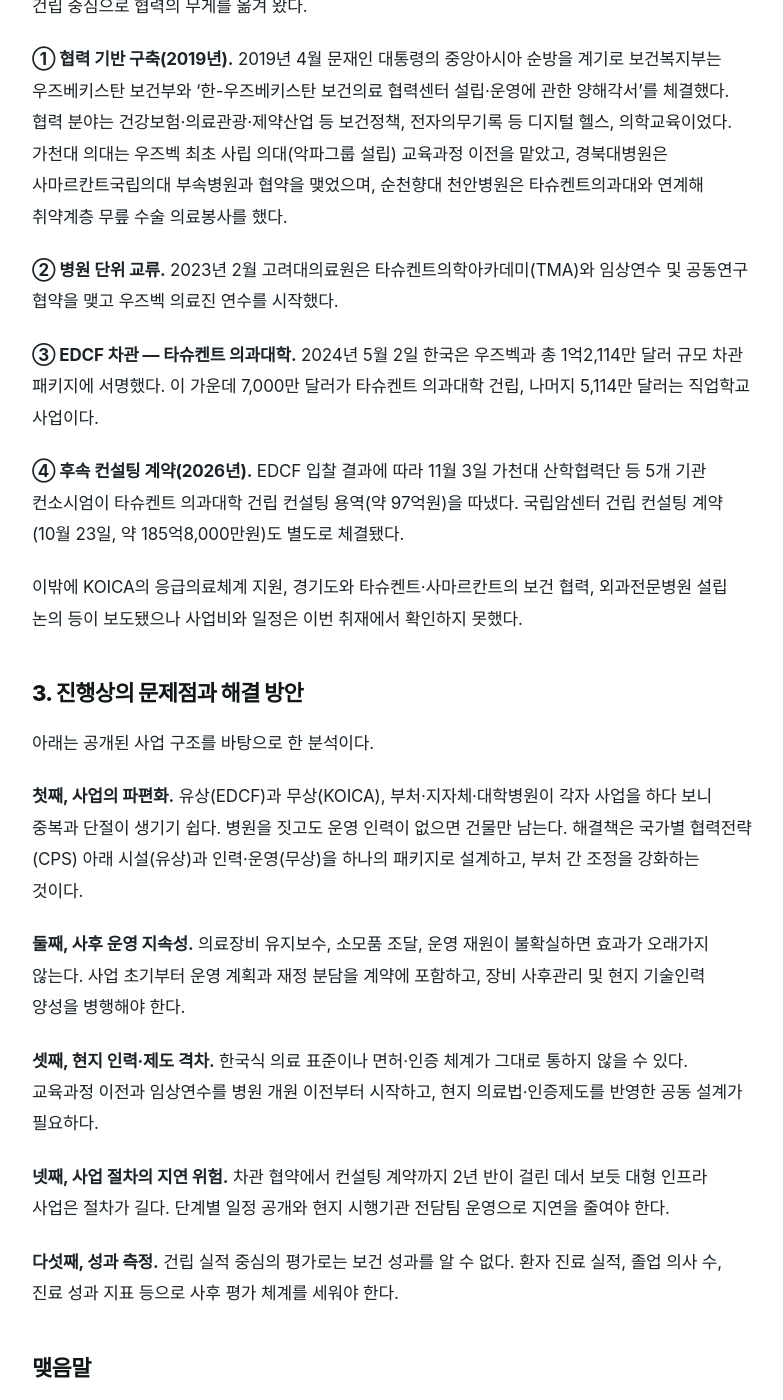
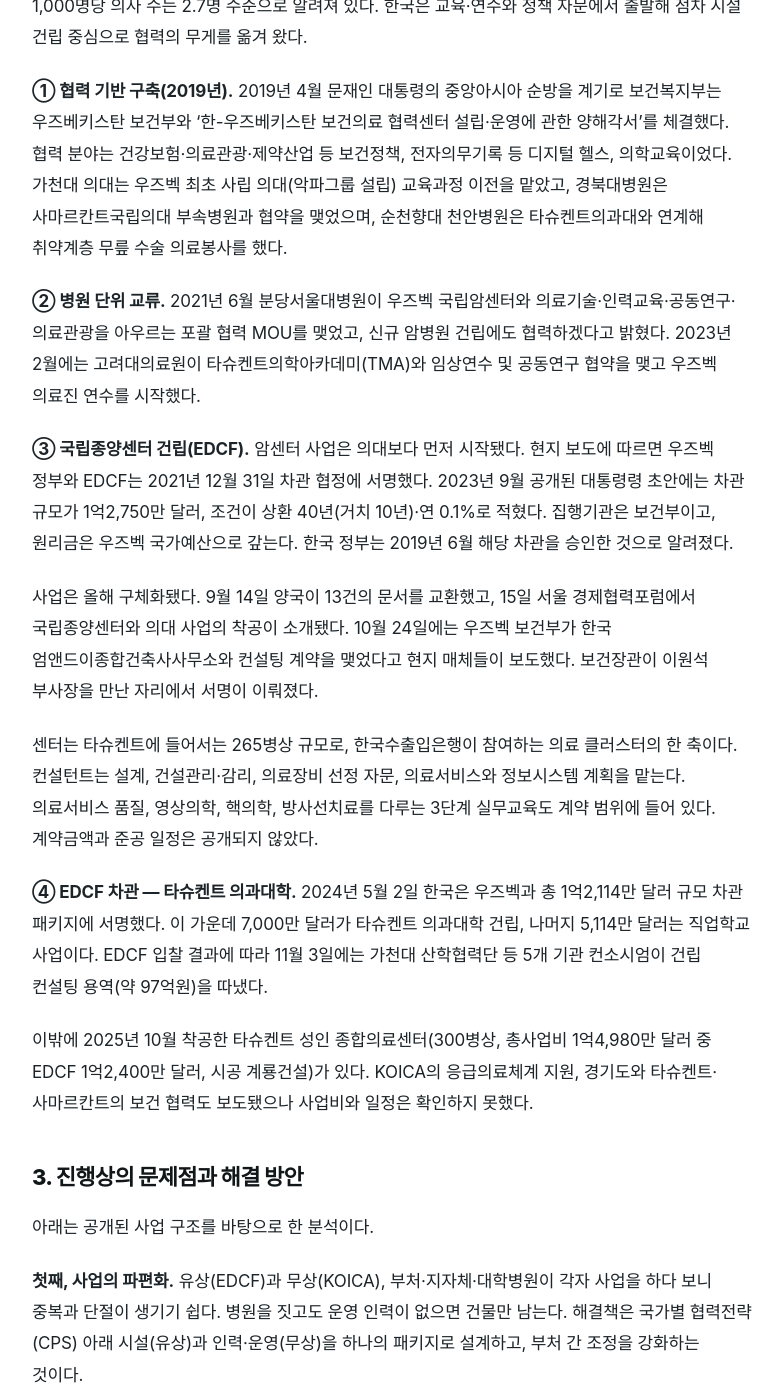
Before and after one commit to kokorojuin-tech/mt-news, a Jekyll site: the page built from _posts/2026-11-16-korea-uzbekistan-medical-oda.md, in a window 1280 px wide and 1400 px high, scrolled down 1382 px. Shown: the whole window, without its empty margins (248-1031 px from the left). Built offline with Jekyll 4.4.1, drawn with Linux system fonts in a browser that asks for light colours; some web fonts are replaced; some of the changed text lies outside the part shown.

Commit message:
Update 2026-11-16-korea-uzbekistan-medical-oda.md

```diff
--- a/_posts/2026-11-16-korea-uzbekistan-medical-oda.md
+++ b/_posts/2026-11-16-korea-uzbekistan-medical-oda.md
@@ -1,13 +1,13 @@
 ---
-title: "ODA로 이어진 한국-우즈베키스탄 의료협력, 병원·의대 건립 단계로"
-description: "유상(EDCF)·무상(KOICA) ODA 체계 개요부터 우즈베키스탄 의료 지원 현황, 진행상의 문제점과 해결 방안까지 짚었다."
+title: "ODA로 이어진 한국-우즈베키스탄 의료협력, 병원·의대·암센터 건립 단계로"
+description: "유상(EDCF)·무상(KOICA) ODA 체계 개요부터 우즈베키스탄 의료 지원 현황, 265병상 국립종양센터 추진 경과, 문제점과 해결 방안까지 짚었다."
 category: global
 author: 백승화 기자
-tags: [ODA, 우즈베키스탄, KOICA, EDCF, 의료협력, 보건의료, 중앙아시아]
+tags: [ODA, 우즈베키스탄, KOICA, EDCF, 의료협력, 국립종양센터, 타슈켄트, 중앙아시아]
 lang: ko
 ---
 
-우즈베키스탄이 한국 공적개발원조(ODA)의 주요 보건의료 협력 대상으로 부상하고 있다. 2024년 대외경제협력기금(EDCF) 차관 협약에 이어 올해 11월에는 타슈켄트 의과대학 건립 컨설팅 계약이 체결되며 사업이 실행 단계에 들어섰다. 한국 ODA의 구조와 대우즈벡 지원 현황, 과제를 정리했다.
+우즈베키스탄이 한국 공적개발원조(ODA)의 주요 보건의료 협력 대상으로 부상하고 있다. 2024년 대외경제협력기금(EDCF) 차관으로 타슈켄트 의과대학 건립이 추진되는 가운데, 10월에는 265병상 규모 국립종양센터 건립 컨설팅 계약이, 11월 3일에는 의과대학 건립 컨설팅 계약이 잇따라 체결됐다. 한국 ODA의 구조와 대우즈벡 지원 현황, 과제를 정리했다.
 
 ## 1. 한국 ODA 개요: 유상과 무상, 다자
 
@@ -27,13 +27,17 @@ ODA는 개발도상국의 경제발전과 복지 증진을 위해 제공하는
 
 **① 협력 기반 구축(2019년).** 2019년 4월 문재인 대통령의 중앙아시아 순방을 계기로 보건복지부는 우즈베키스탄 보건부와 '한-우즈베키스탄 보건의료 협력센터 설립·운영에 관한 양해각서'를 체결했다. 협력 분야는 건강보험·의료관광·제약산업 등 보건정책, 전자의무기록 등 디지털 헬스, 의학교육이었다. 가천대 의대는 우즈벡 최초 사립 의대(악파그룹 설립) 교육과정 이전을 맡았고, 경북대병원은 사마르칸트국립의대 부속병원과 협약을 맺었으며, 순천향대 천안병원은 타슈켄트의과대와 연계해 취약계층 무릎 수술 의료봉사를 했다.
 
-**② 병원 단위 교류.** 2023년 2월 고려대의료원은 타슈켄트의학아카데미(TMA)와 임상연수 및 공동연구 협약을 맺고 우즈벡 의료진 연수를 시작했다.
+**② 병원 단위 교류.** 2021년 6월 분당서울대병원이 우즈벡 국립암센터와 의료기술·인력교육·공동연구·의료관광을 아우르는 포괄 협력 MOU를 맺었고, 신규 암병원 건립에도 협력하겠다고 밝혔다. 2023년 2월에는 고려대의료원이 타슈켄트의학아카데미(TMA)와 임상연수 및 공동연구 협약을 맺고 우즈벡 의료진 연수를 시작했다.
 
-**③ EDCF 차관 — 타슈켄트 의과대학.** 2024년 5월 2일 한국은 우즈벡과 총 1억2,114만 달러 규모 차관 패키지에 서명했다. 이 가운데 7,000만 달러가 타슈켄트 의과대학 건립, 나머지 5,114만 달러는 직업학교 사업이다.
+**③ 국립종양센터 건립(EDCF).** 암센터 사업은 의대보다 먼저 시작됐다. 현지 보도에 따르면 우즈벡 정부와 EDCF는 2021년 12월 31일 차관 협정에 서명했다. 2023년 9월 공개된 대통령령 초안에는 차관 규모가 1억2,750만 달러, 조건이 상환 40년(거치 10년)·연 0.1%로 적혔다. 집행기관은 보건부이고, 원리금은 우즈벡 국가예산으로 갚는다. 한국 정부는 2019년 6월 해당 차관을 승인한 것으로 알려졌다.
 
-**④ 후속 컨설팅 계약(2026년).** EDCF 입찰 결과에 따라 11월 3일 가천대 산학협력단 등 5개 기관 컨소시엄이 타슈켄트 의과대학 건립 컨설팅 용역(약 97억원)을 따냈다. 국립암센터 건립 컨설팅 계약(10월 23일, 약 185억8,000만원)도 별도로 체결됐다.
+사업은 올해 구체화됐다. 9월 14일 양국이 13건의 문서를 교환했고, 15일 서울 경제협력포럼에서 국립종양센터와 의대 사업의 착공이 소개됐다. 10월 24일에는 우즈벡 보건부가 한국 엄앤드이종합건축사사무소와 컨설팅 계약을 맺었다고 현지 매체들이 보도했다. 보건장관이 이원석 부사장을 만난 자리에서 서명이 이뤄졌다.
 
-이밖에 KOICA의 응급의료체계 지원, 경기도와 타슈켄트·사마르칸트의 보건 협력, 외과전문병원 설립 논의 등이 보도됐으나 사업비와 일정은 이번 취재에서 확인하지 못했다.
+센터는 타슈켄트에 들어서는 265병상 규모로, 한국수출입은행이 참여하는 의료 클러스터의 한 축이다. 컨설턴트는 설계, 건설관리·감리, 의료장비 선정 자문, 의료서비스와 정보시스템 계획을 맡는다. 의료서비스 품질, 영상의학, 핵의학, 방사선치료를 다루는 3단계 실무교육도 계약 범위에 들어 있다. 계약금액과 준공 일정은 공개되지 않았다.
+
+**④ EDCF 차관 — 타슈켄트 의과대학.** 2024년 5월 2일 한국은 우즈벡과 총 1억2,114만 달러 규모 차관 패키지에 서명했다. 이 가운데 7,000만 달러가 타슈켄트 의과대학 건립, 나머지 5,114만 달러는 직업학교 사업이다. EDCF 입찰 결과에 따라 11월 3일에는 가천대 산학협력단 등 5개 기관 컨소시엄이 건립 컨설팅 용역(약 97억원)을 따냈다.
+
+이밖에 2025년 10월 착공한 타슈켄트 성인 종합의료센터(300병상, 총사업비 1억4,980만 달러 중 EDCF 1억2,400만 달러, 시공 계룡건설)가 있다. KOICA의 응급의료체계 지원, 경기도와 타슈켄트·사마르칸트의 보건 협력도 보도됐으나 사업비와 일정은 확인하지 못했다.
 
 ## 3. 진행상의 문제점과 해결 방안
 
@@ -41,23 +45,29 @@ ODA는 개발도상국의 경제발전과 복지 증진을 위해 제공하는
 
 **첫째, 사업의 파편화.** 유상(EDCF)과 무상(KOICA), 부처·지자체·대학병원이 각자 사업을 하다 보니 중복과 단절이 생기기 쉽다. 병원을 짓고도 운영 인력이 없으면 건물만 남는다. 해결책은 국가별 협력전략(CPS) 아래 시설(유상)과 인력·운영(무상)을 하나의 패키지로 설계하고, 부처 간 조정을 강화하는 것이다.
 
-**둘째, 사후 운영 지속성.** 의료장비 유지보수, 소모품 조달, 운영 재원이 불확실하면 효과가 오래가지 않는다. 사업 초기부터 운영 계획과 재정 분담을 계약에 포함하고, 장비 사후관리 및 현지 기술인력 양성을 병행해야 한다.
+**둘째, 사후 운영 지속성.** 의료장비 유지보수, 소모품 조달, 운영 재원이 불확실하면 효과가 오래가지 않는다. 특히 암센터는 방사선치료·핵의학 장비 운용과 전문 인력이 핵심이다. 사업 초기부터 운영 계획과 재정 분담을 계약에 포함하고, 장비 사후관리 및 현지 기술인력 양성을 병행해야 한다. 암센터 컨설팅에 3단계 실무교육이 들어간 것은 이런 문제의식을 반영한 것으로 보인다.
 
 **셋째, 현지 인력·제도 격차.** 한국식 의료 표준이나 면허·인증 체계가 그대로 통하지 않을 수 있다. 교육과정 이전과 임상연수를 병원 개원 이전부터 시작하고, 현지 의료법·인증제도를 반영한 공동 설계가 필요하다.
 
-**넷째, 사업 절차의 지연 위험.** 차관 협약에서 컨설팅 계약까지 2년 반이 걸린 데서 보듯 대형 인프라 사업은 절차가 길다. 단계별 일정 공개와 현지 시행기관 전담팀 운영으로 지연을 줄여야 한다.
+**넷째, 사업 절차의 지연 위험.** 암센터는 차관 협정(2021년 말)에서 건립 컨설팅 계약(2026년 10월)까지 약 5년, 의대는 차관 서명(2024년 5월)에서 컨설팅 계약(2026년 11월)까지 2년 반이 걸렸다. 대형 인프라 사업은 절차가 길다. 단계별 일정 공개와 현지 시행기관 전담팀 운영으로 지연을 줄여야 한다.
 
-**다섯째, 성과 측정.** 건립 실적 중심의 평가로는 보건 성과를 알 수 없다. 환자 진료 실적, 졸업 의사 수, 진료 성과 지표 등으로 사후 평가 체계를 세워야 한다.
+**다섯째, 투명성과 성과 측정.** 계약금액·준공 일정 등이 공개되지 않아 진행 상황을 외부에서 파악하기 어렵다. 건립 실적 중심의 평가로는 보건 성과도 알 수 없다. 환자 진료 실적, 졸업 의사 수, 진료 성과 지표 등으로 사후 평가 체계를 세우고 정보를 공개해야 한다.
 
 ## 맺음말
 
-한국과 우즈베키스탄의 의료협력은 연수·교류에서 병원과 의대를 짓는 단계로 올라섰다. 이제 중요한 것은 얼마나 짓느냐보다 짓고 나서 얼마나 제대로 돌아가게 하느냐다. 한국 의료기관과 기업의 중앙아시아 진출 발판이 되려면 협력의 지속성을 확보하는 데 정책 역량을 모아야 한다.
+한국과 우즈베키스탄의 의료협력은 연수·교류에서 병원·의대·암센터를 짓는 단계로 올라섰다. 이제 중요한 것은 얼마나 짓느냐보다 짓고 나서 얼마나 제대로 돌아가게 하느냐다. 한국 의료기관과 기업의 중앙아시아 진출 발판이 되려면 협력의 지속성을 확보하는 데 정책 역량을 모아야 한다.
 
 ---
 
 **출처**
+- 미디어펜, 엄앤드이 우즈벡 265병상 암센터 컨설팅 계약 보도(2026.10)
+- UzDaily·Tezkun·Spot.uz, 타슈켄트 265병상 암센터 컨설팅 계약 보도(2026.10.24)
+- Gazeta.uz, 우즈벡-한국 공동사업 및 협약 보도(2026.9.16)
+- Kun.uz·Daryo, 국립종양센터 EDCF 차관 보도(2023.9)
+- 이데일리, 분당서울대병원–우즈벡 국립암센터 협약(2021.6)
 - 지앤이뉴스(g-enews), EDCF 우즈벡 의대·직업학교 차관 협약 보도
+- 미디어펜, 타슈켄트 의과대학 건립 컨설팅 계약 보도(2026.11)
 - 아시아경제, 2027년 ODA 예산안 보도
 - 보건복지부 보도자료, 한-우즈벡 보건의료 협력센터 MOU(2019.4)
-- 미디어펜, 타슈켄트 의과대학 건립 컨설팅 계약 보도(2026.11)
 - 고려대의료원–타슈켄트의학아카데미 협약 보도(2023.2)
+- Yuz.uz, 타슈켄트 의료 클러스터 착공 보도(2025.10)
```
